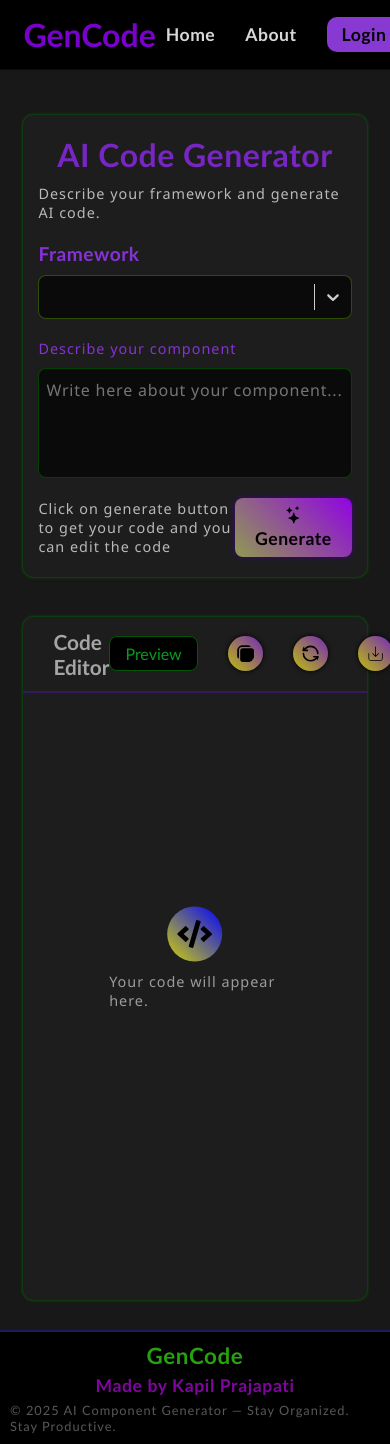
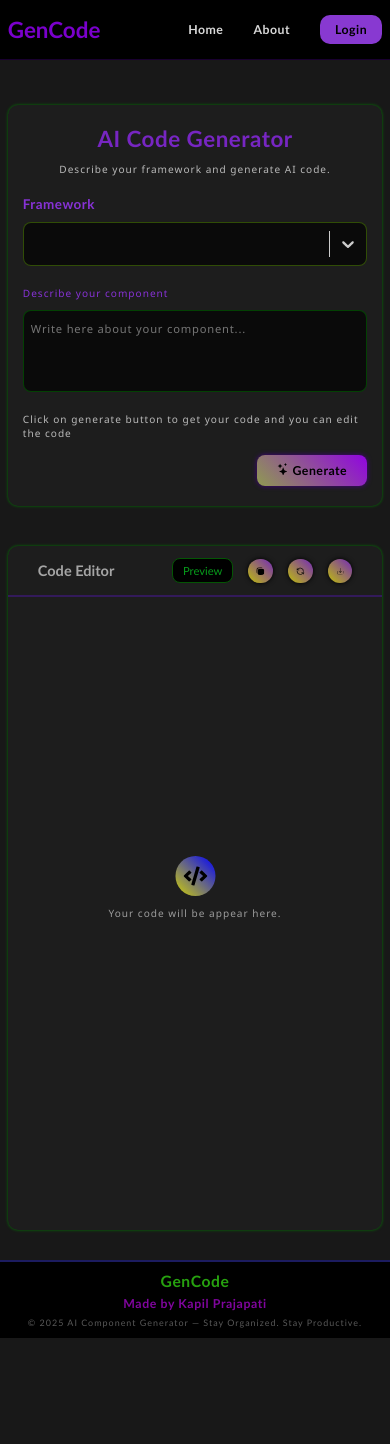
Before and after one commit to Kapil-9762/AI-code-generator-frontend, a React (Vite) app: page /generate in a window 390 px wide. After the commit the page ends 1338 px from the top, so only its background shows below. Built offline with nearby package versions, Linux system fonts and the light colour scheme.

Commit message:
add responseive design

```diff
--- a/src/components/Generate/Generate.css
+++ b/src/components/Generate/Generate.css
@@ -141,3 +141,24 @@
         color: rgb(156, 156, 156);
     }
 }
+
+@media (max-width:655px) {
+    .gen-btn{
+        flex-direction: column;
+        gap: 15px;
+        align-items: flex-start;
+        & button{
+            align-self: flex-end;
+        }
+    }
+    .code-function .icons{
+        gap: 15px;
+    }
+    .code-function .icons button{
+        padding: 5px 10px;
+    }
+    .code-sec .icon{
+        padding: 8px;
+        width: 40px;
+    }
+}
--- a/src/components/Generate/Generate.jsx
+++ b/src/components/Generate/Generate.jsx
@@ -180,7 +180,7 @@ Requirements:
             :
             <div className="code-sec flex f-col al-center g-10">
               <FaCode className='icon'/>
-              <p>Your code will appear here.</p>
+              <p>Your code will be appear here.</p>
             </div>
         }
       </div>
--- a/src/components/Home/Home.css
+++ b/src/components/Home/Home.css
@@ -48,13 +48,3 @@
 .arrow{
         padding-top: 8px
     }
-/* media query */
-
-@media (max-width:780px){
-    .home-container h1{
-        font-size: 2.5rem;
-    }
-    .home-container  button{
-        font-size: 1.1rem;
-    }
-}
--- a/src/components/registration/Register.css
+++ b/src/components/registration/Register.css
@@ -92,8 +92,10 @@ form .loading{
 @media (max-width:382px){
    .signup-container{
     padding:20px 15px;
+    gap: 35px;
     & form{
-        gap: 18px;
+        gap: 25px;
+        min-width: 80vw;
     }
     & form input{
         min-width: 100%;
--- a/src/index.css
+++ b/src/index.css
@@ -16,6 +16,9 @@ body{
   /* background: linear-gradient(45deg, rgba(22, 22, 22, 0.932), rgba(182, 0, 173, 0.596)); */
   background-color:var(--bg-color);
   color: var(--txt-color);
+}
+html{
+  font-size: 100%;
 }
 .container{
   padding: 0 6%;
@@ -44,3 +47,30 @@ body{
 .g-30{
   gap: 30px;
 }
+
+@media (max-width:1000px) {
+    html{
+        font-size: 90%;
+    }
+  .container{
+    padding: 0 4%;
+  }
+}
+@media (max-width:800px) {
+   html{
+        font-size: 85%;
+    }
+}
+@media (max-width:676px) {
+   html{
+        font-size: 80%;
+    }
+}
+@media (max-width:576px) {
+  html{
+        font-size: 70%;
+    }
+  .container{
+    padding: 0 2%;
+  }
+}
```
